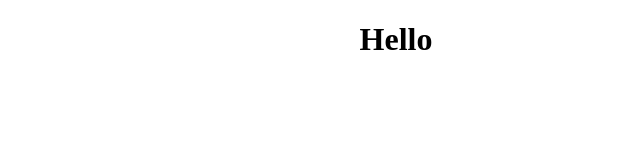
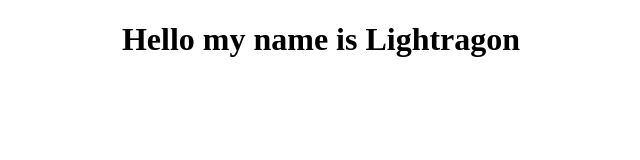
Before and after one commit to Lightragon/lightragon.github.io, a plain HTML site: page test.html in a window 1280 px wide. Shown: the whole page, without its empty margins (319-959 px from the left). Drawn offline with Linux system fonts and the light colour scheme.

Commit message:
Update test.html

```diff
--- a/test.html
+++ b/test.html
@@ -2,7 +2,8 @@
 <html>
 <body>
 
-  <h1 style="text-align: center; margin-left: 150px;"> Hello </h1>
+  <h1 style="text-align: center; font_size: 100fpx"> Hello my name is Lightragon </h1>
+
 
 
 </body>
```
